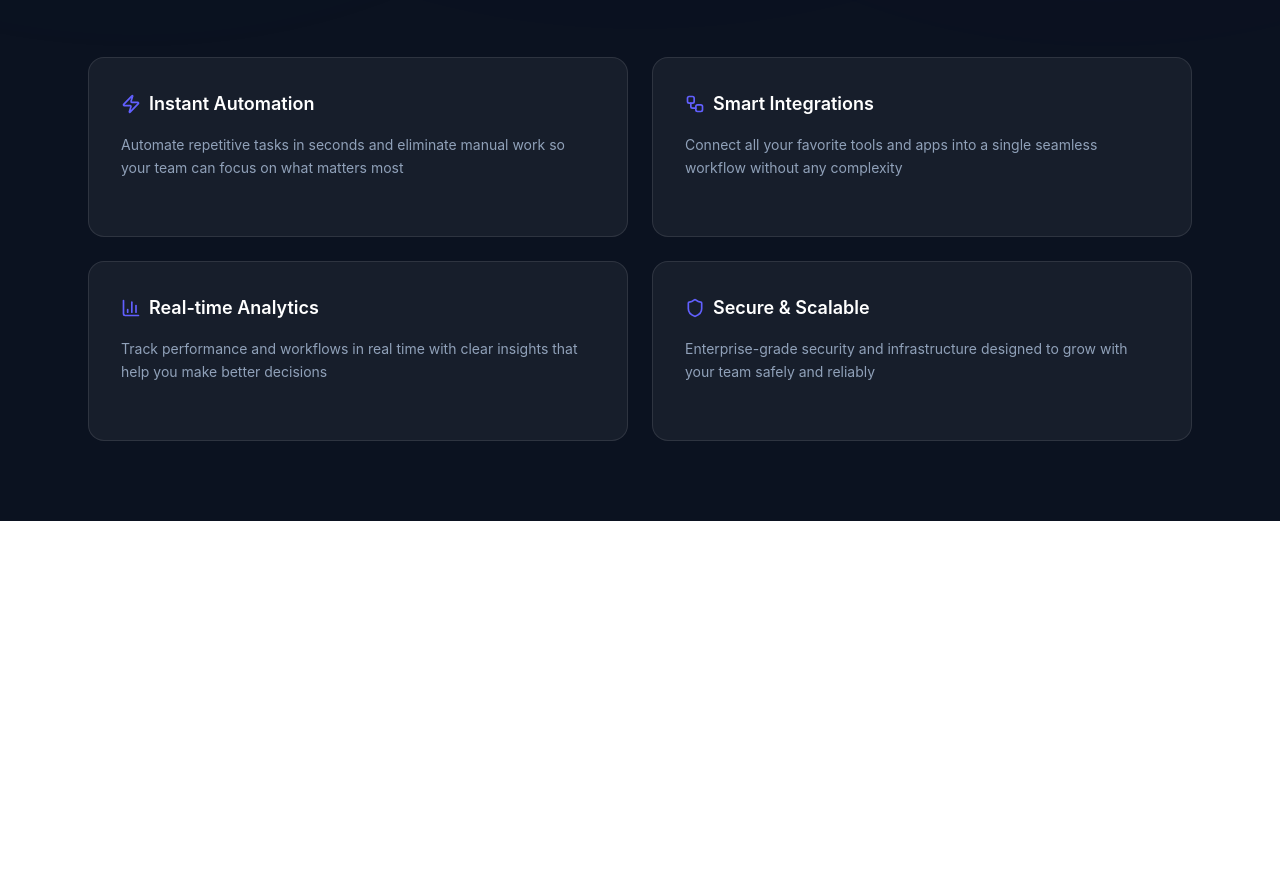
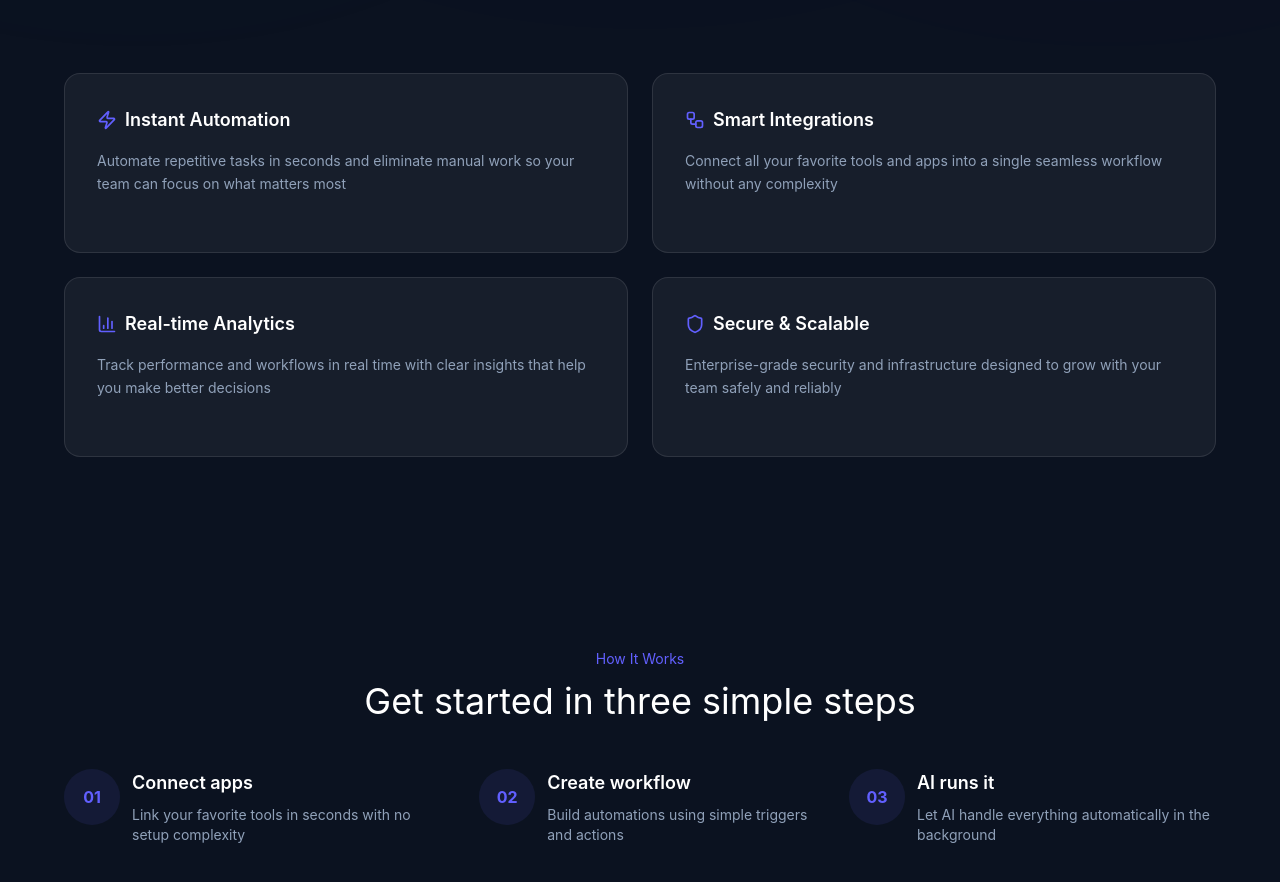
Before and after one commit to hala261/flow-ai, a Vue app: page / in a window 1280 px wide. Shown: the part 1180-2062 px from the top of the page. Before the commit the page ends 1701 px from the top, so only its background shows below. Built offline with nearby package versions, Linux system fonts and the light colour scheme.

Commit message:
add how it works section

```diff
--- a/src/components/FeaturesSection.vue
+++ b/src/components/FeaturesSection.vue
@@ -1,6 +1,6 @@
 <template>
-  <section class="relative overflow-hidden">
-    <div class="relative max-w-6xl mx-auto py-20 px-6">
+  <section class="py-24 px-6">
+    <div class="max-w-6xl mx-auto">
         <div class="max-w-xl mb-20">
             <p class="text-sm text-indigo-500 font-medium tracking-wide uppercase">Features</p>
             <h2 class="mt-4 text-4xl md:text-5xl font-bold leading-tight max-w-xl">Everything you need to automate your workflow</h2>
@@ -15,7 +15,7 @@
                    <Zap class="w-5 h-5 text-indigo-500"/>
                    <h3 class="text-lg font-semibold">Instant Automation</h3>
                 </div>
-                <p class="mt-2 text-slate-400 text-sm leading-relaxed">
+                <p class="text-slate-400 text-sm leading-relaxed">
                     Automate repetitive tasks in seconds and eliminate manual work so your team can focus on what matters most
                 </p>
             </div>
--- a/src/components/HeroSection.vue
+++ b/src/components/HeroSection.vue
@@ -1,6 +1,5 @@
 <template>
     <section class="relative isolate min-h-screen px-6">
-
         <div
             class="absolute -left-72 top-20
             w-212.5 h-212.5
@@ -28,7 +27,7 @@
 
         <div class="absolute bottom-0 left-0 w-full h-50 bg-black/15 blur-2xl"></div>
 
-        <div class="relative z-10 max-w-5xl mx-auto min-h-screen flex flex-col items-center justify-center text-center gap-12">
+        <div class="relative z-10 max-w-5xl mx-auto h-screen flex flex-col items-center justify-center text-center gap-12">
             <h1 class="max-w-4xl text-5xl md:text-7xl font-bold">Automate your workflow in seconds</h1>
             <p class="max-w-2xl text-base md:text-lg text-slate-300">
                 Connect your apps, automate repetitive work, and save hours every week
--- /dev/null
+++ b/src/components/HowItWorksSection.vue
@@ -0,0 +1,45 @@
+<template>
+    <section class="py-24 px-6">
+        <div class="max-w-6xl mx-auto">
+            <div class="max-w-2xl mx-auto text-center mb-12">
+                <p class="text-sm text-indigo-500 mb-3">How It Works</p>
+                <h2 class="text-4xl mb-2">Get started in three simple steps</h2>
+            </div>
+
+            <div class="flex flex-col md:flex-row gap-8">
+                <div class="flex flex-row gap-3">
+                    <div class="flex justify-center items-center text-base rounded-full w-14 h-14 shrink-0 bg-indigo-500/10 text-indigo-500 font-bold">
+                        01
+                    </div>
+
+                    <div class="flex flex-col gap-2">
+                        <h3 class="text-lg font-semibold">Connect apps</h3>
+                        <p class="text-sm text-slate-400">Link your favorite tools in seconds with no setup complexity</p>
+                    </div>
+                </div>
+
+                <div class="flex flex-row gap-3">
+                    <div class="flex justify-center items-center text-base rounded-full w-14 h-14 shrink-0 bg-indigo-500/10 text-indigo-500 font-bold">
+                        02
+                    </div>
+
+                    <div class="flex flex-col gap-2">
+                        <h3 class="text-lg font-semibold">Create workflow</h3>
+                        <p class="text-sm text-slate-400">Build automations using simple triggers and actions</p>
+                    </div>
+                </div>
+
+                <div class="flex flex-row gap-3">
+                    <div class="flex justify-center items-center text-base rounded-full w-14 h-14 shrink-0 bg-indigo-500/10 text-indigo-500 font-bold">
+                        03
+                    </div>
+
+                    <div class="flex flex-col gap-2">
+                        <h3 class="text-lg font-semibold">AI runs it</h3>
+                        <p class="text-sm text-slate-400">Let AI handle everything automatically in the background</p>
+                    </div>
+                </div>
+            </div>
+        </div>
+    </section>
+</template>
--- a/src/pages/Home.vue
+++ b/src/pages/Home.vue
@@ -2,6 +2,7 @@
 import Navbar from '@/components/Navbar.vue';
 import HeroSection from '@/components/HeroSection.vue';
 import FeaturesSection from '@/components/FeaturesSection.vue';
+import HowItWorksSection from '@/components/HowItWorksSection.vue';
 </script>
 
 <template>
@@ -9,5 +10,6 @@ import FeaturesSection from '@/components/FeaturesSection.vue';
         <Navbar />
         <HeroSection />
         <FeaturesSection />
+        <HowItWorksSection />
     </div>
 </template>
```
